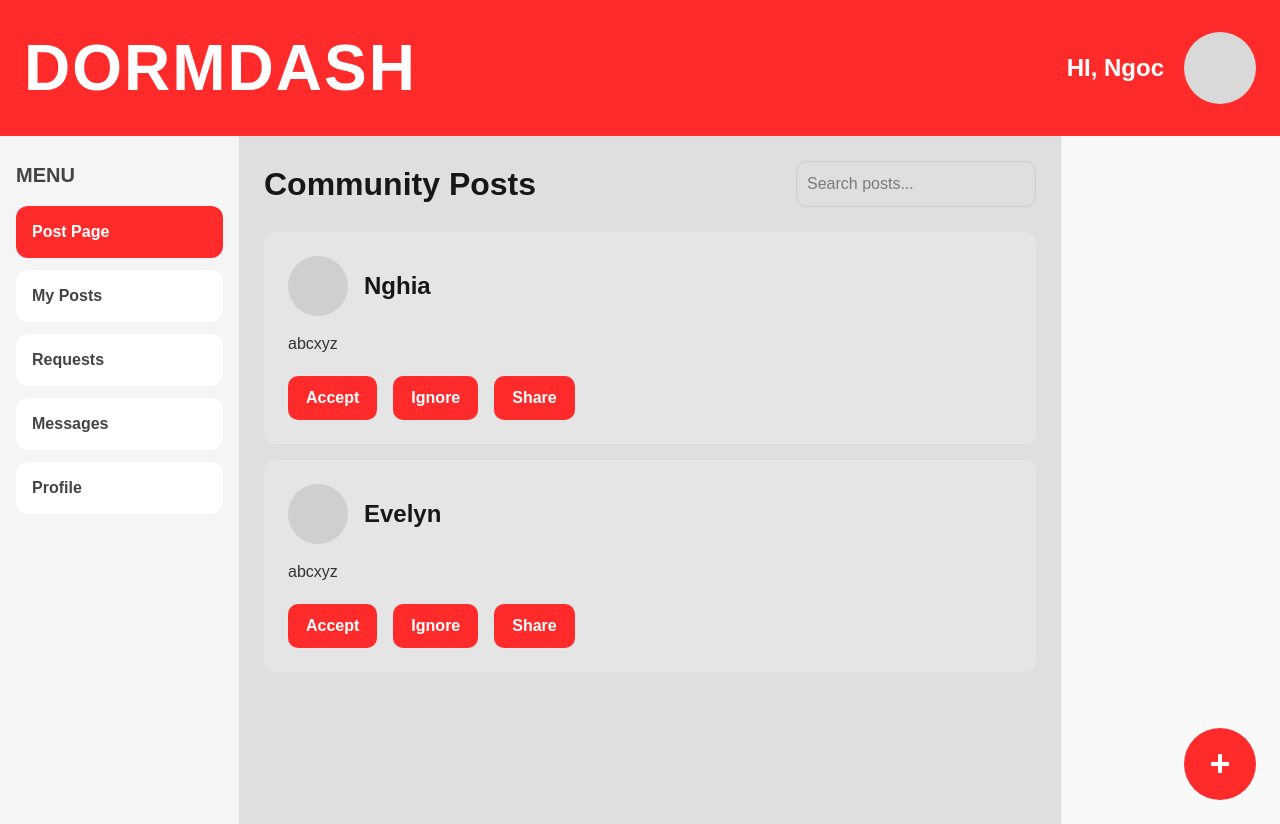
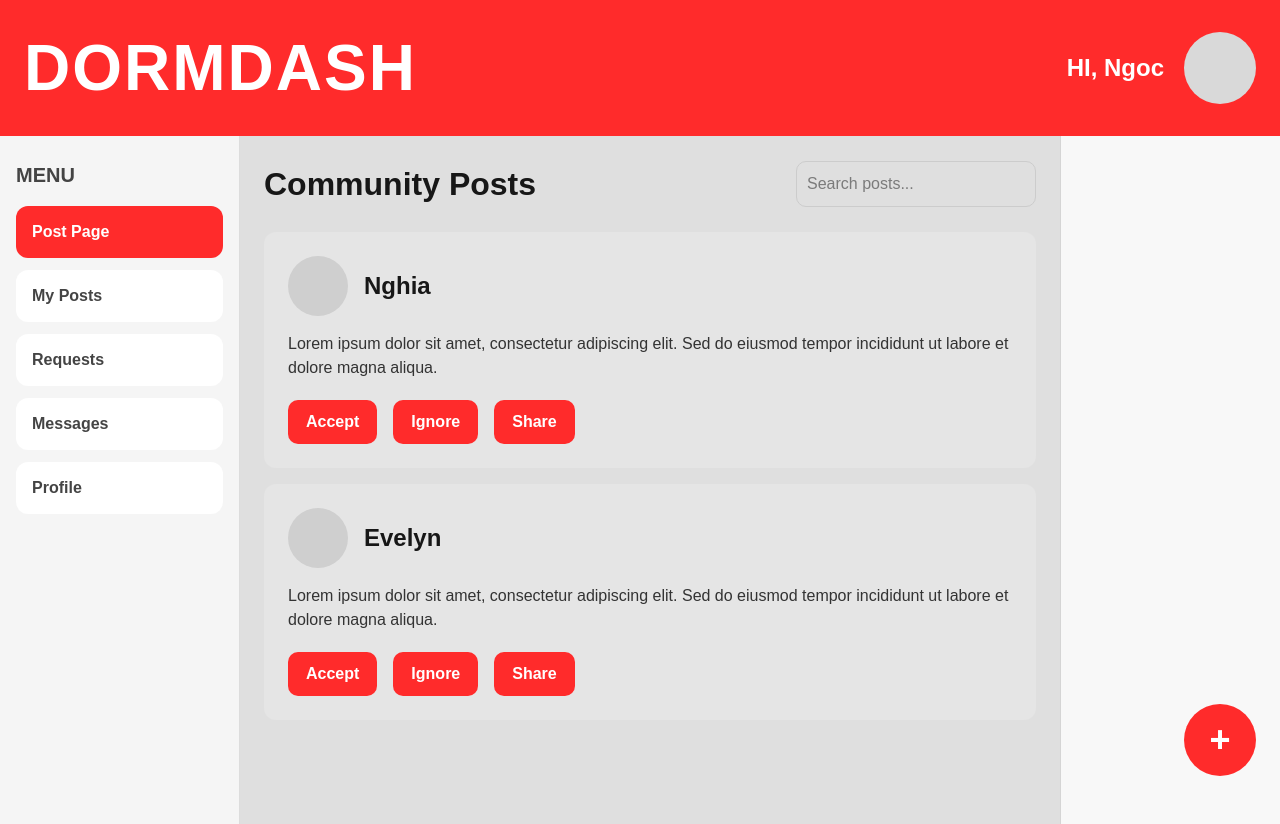
Before and after one commit to NghiaNguyen3004/Hackathon-Spring-2026, a Next.js app in the folder dormdash/: page /post in a window 1280 px wide. Built offline with nearby package versions, Linux system fonts and the light colour scheme.

Commit message:
Made the post button fixed when scrolling

```diff
--- a/dormdash/app/post/page.tsx
+++ b/dormdash/app/post/page.tsx
@@ -18,12 +18,12 @@
         <div className={styles.feed}>
           <PostCard
             username="Nghia"
-            content="abcxyz"
+            content="Lorem ipsum dolor sit amet, consectetur adipiscing elit. Sed do eiusmod tempor incididunt ut labore et dolore magna aliqua."
           />
 
           <PostCard
             username="Evelyn"
-            content="abcxyz"
+            content="Lorem ipsum dolor sit amet, consectetur adipiscing elit. Sed do eiusmod tempor incididunt ut labore et dolore magna aliqua."
           />
         </div>
       </div>
--- a/dormdash/components/Header/Header.module.css
+++ b/dormdash/components/Header/Header.module.css
@@ -3,6 +3,9 @@
     justify-content: space-between;
     align-items: center;
 
+    position: sticky;
+    top: 0px;
+    z-index: 1000;
     background-color: #ff2b2b;
     padding: 20px 24px;
   }
--- a/dormdash/components/Header/Header.tsx
+++ b/dormdash/components/Header/Header.tsx
@@ -6,7 +6,7 @@
 
 export default function Header({ username = "Username" }: HeaderProps) {
   return (
-    <header className={styles.header}>
+    <header className ={styles.header}>
 
       {/* Logo */}
       <h1 className={styles.logo}>DORMDASH</h1>
--- a/dormdash/components/Layout/AppShell.module.css
+++ b/dormdash/components/Layout/AppShell.module.css
@@ -73,7 +73,7 @@
   }
 
   .fab {
-    position: absolute;
+    position: fixed;
     right: 24px;
     bottom: 24px;
     width: 72px;
```
